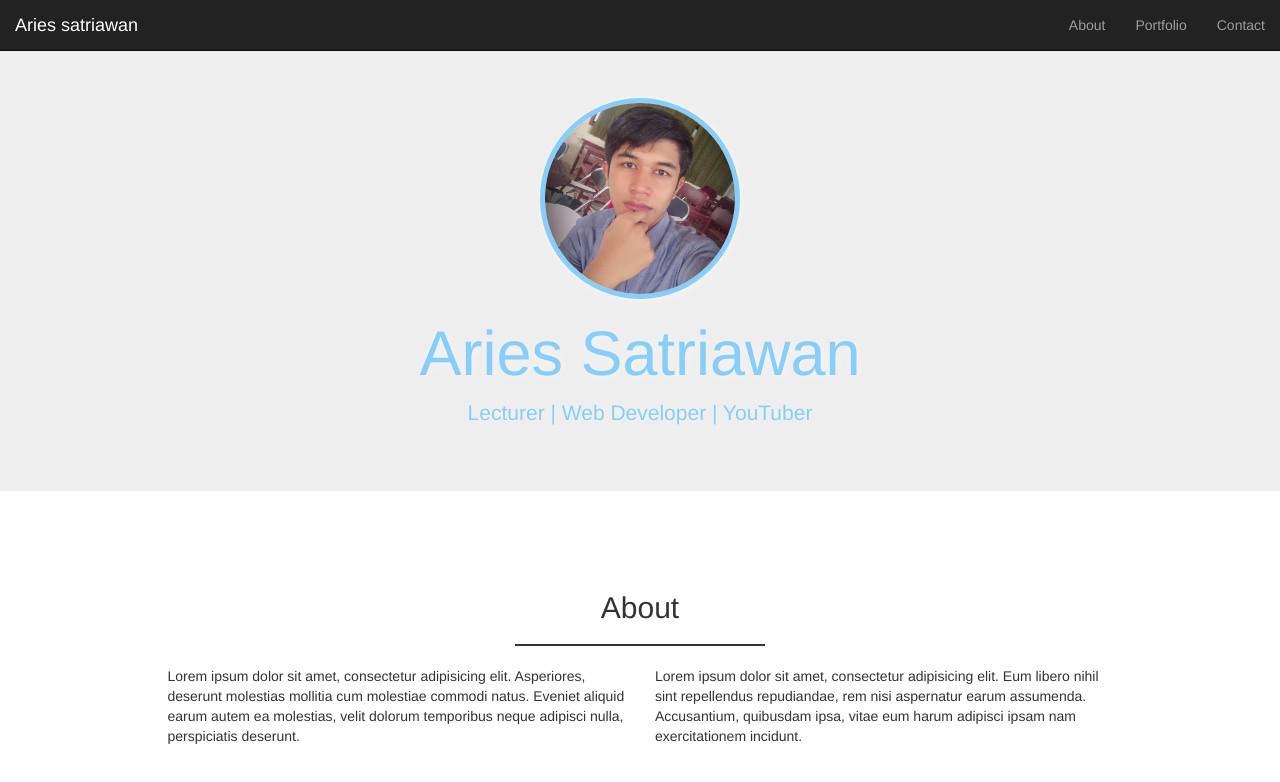
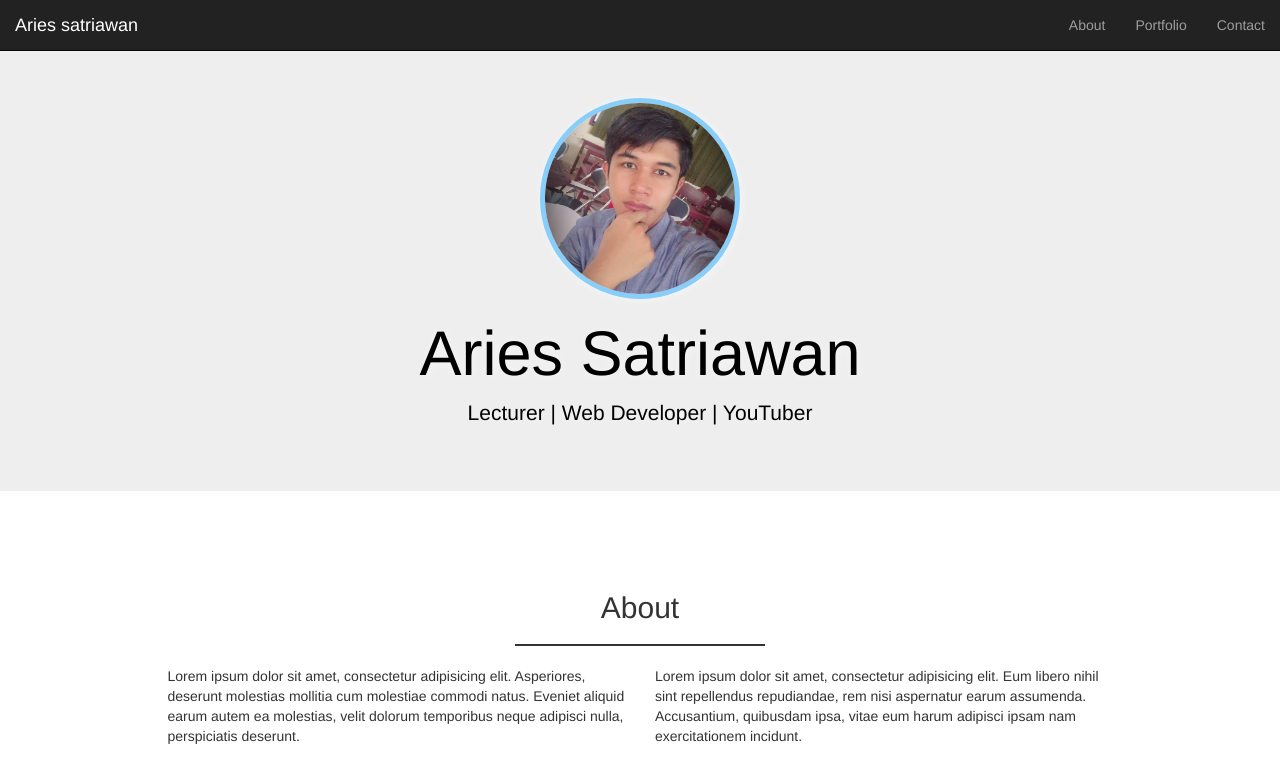
Before and after one commit to AriesVadnal/portfolio.github.io, a plain HTML site: page index.html in a window 1280 px wide. Shown: the top 782 px of the page. Drawn offline with Linux system fonts and the light colour scheme.

Commit message:
Mengubah warna font

```diff
--- a/css/style.css
+++ b/css/style.css
@@ -11,7 +11,7 @@ body {
     background-image: url(../img/15.jpg);
     background-repeat: no-repeat;
     background-size: cover;
-    color: lightskyblue;
+    color: black;
     overflow: hidden;
     background-position: 0;
 }
```
